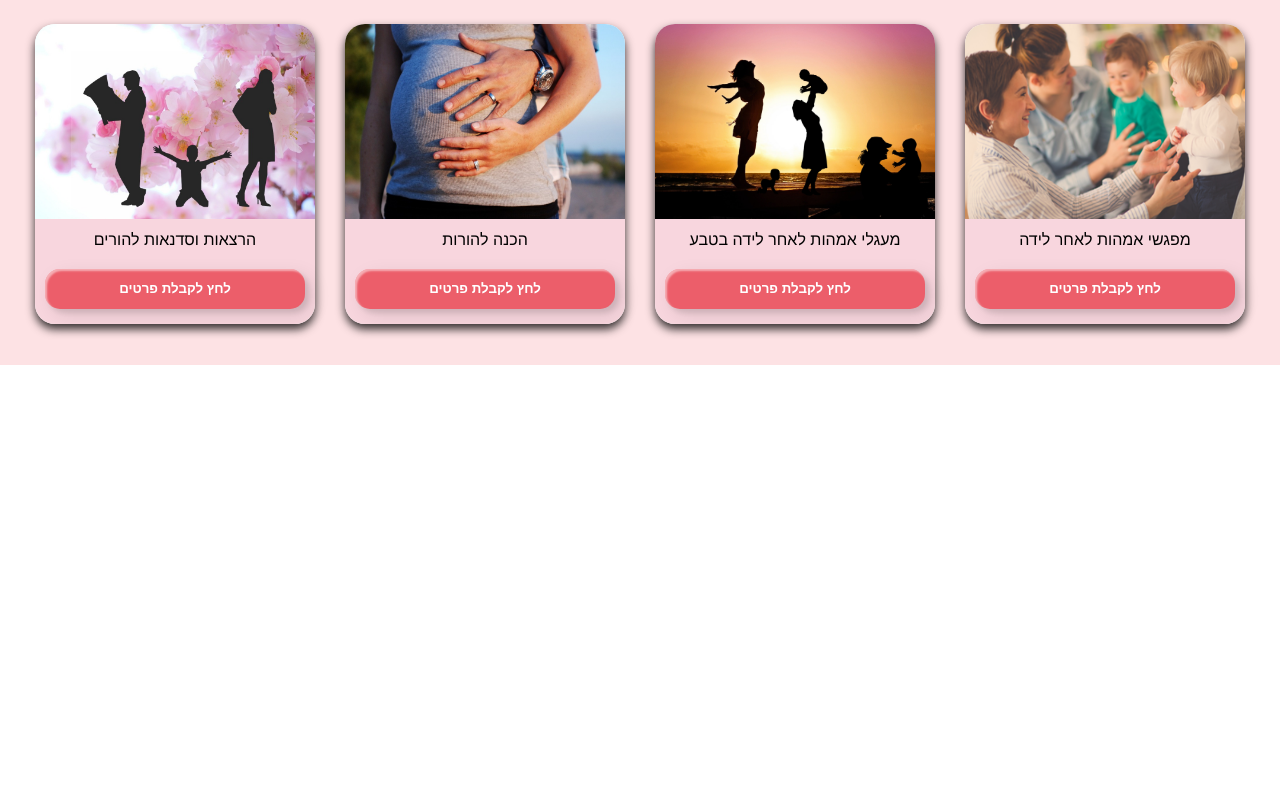
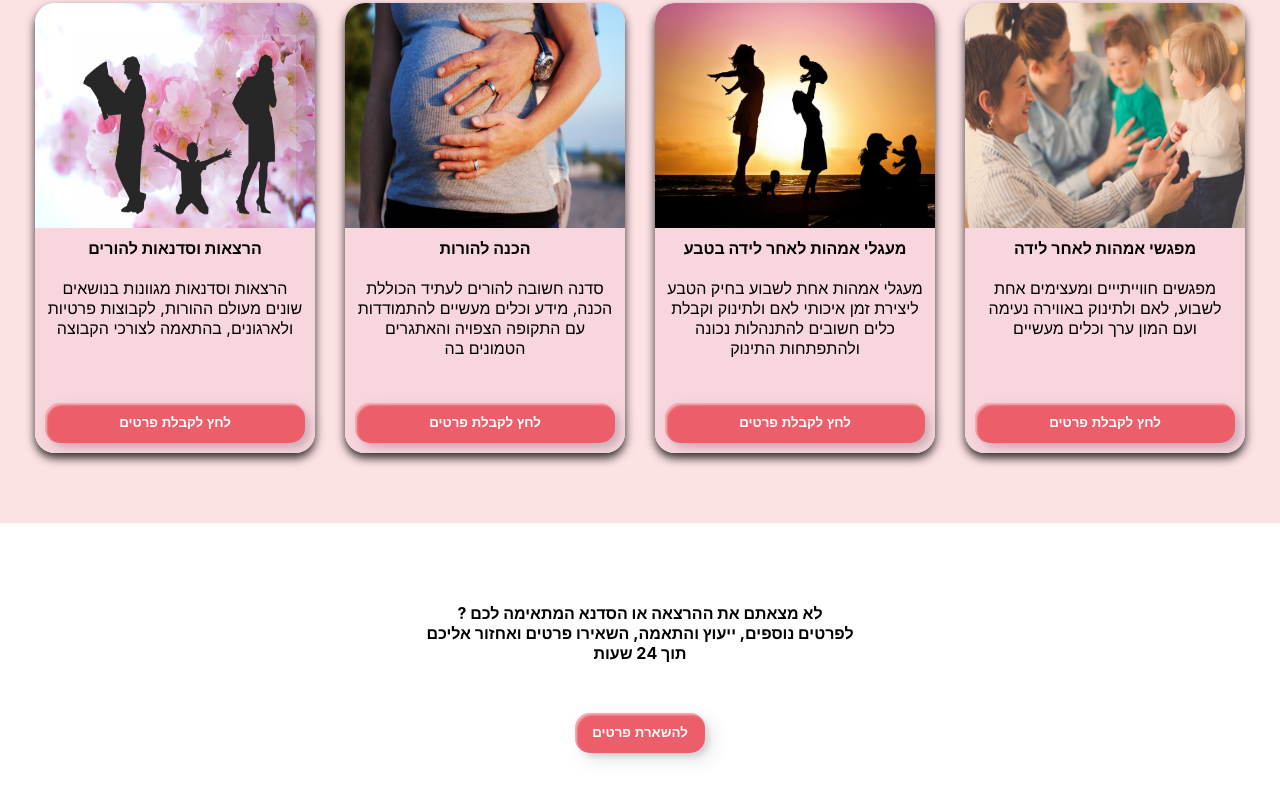
Before and after one commit to itaycs2407/Family-Consult, a React (Create React App) app: page /workshops in a window 1280 px wide. Shown: the part 350-1150 px from the top of the page. Before the commit the page ends 800 px from the top, so only its background shows below. Built offline with nearby package versions, Linux system fonts and the light colour scheme; the HTML template or start-up script is replaced by a standard one.

Commit message:
change workshops layout

```diff
--- a/src/components/workshop/workshop-item.tsx
+++ b/src/components/workshop/workshop-item.tsx
@@ -24,6 +24,7 @@ const WorkshopItem: React.FC<Props> = ({ workshop, workshopKey }) => {
 
       <Title>{workshop.title}</Title>
       <Description>
+        {workshop.description}
         <StyledButton>
           {locale("workshopPressForMoreDetails") as string}
         </StyledButton>
@@ -34,7 +35,7 @@ const WorkshopItem: React.FC<Props> = ({ workshop, workshopKey }) => {
 
 const Container = styled.div`
   width: 280px;
-  height: 300px;
+  height: 450px;
   box-shadow: 0 5px 10px rgba(0, 0, 0, 0.8);
   background-color: white;
   display: flex;
@@ -43,7 +44,7 @@ const Container = styled.div`
 `;
 
 const ImageContainer = styled.div`
-  height: 65%;
+  height: 50%;
   border-top-left-radius: 20px;
   border-top-right-radius: 20px;
 `;
@@ -59,12 +60,13 @@ const Title = styled.div`
   padding: 10px;
   background-color: #f8d6de;
   text-align: center;
+  font-weight: 700;
 `;
 
 const Description = styled.div`
-  text-align: right;
   padding: 10px;
   display: flex;
+  text-align: center;
   flex-direction: column;
   justify-content: space-between;
   border-bottom-left-radius: 20px;
--- a/src/constant/workshopsData.ts
+++ b/src/constant/workshopsData.ts
@@ -24,21 +24,29 @@ export const workshopsInfo: Array<WorkshopInfo> = [
   {
     key: "parents",
     title: "הרצאות וסדנאות להורים",
+    description:
+      "הרצאות וסדנאות מגוונות בנושאים שונים מעולם ההורות, לקבוצות פרטיות ולארגונים, בהתאמה לצורכי הקבוצה",
     image: becomingParents,
   },
   {
     key: "parentsPrepare",
     title: "הכנה להורות",
+    description:
+      "סדנה חשובה להורים לעתיד הכוללת הכנה, מידע וכלים מעשיים להתמודדות עם התקופה הצפויה והאתגרים הטמונים בה",
     image: parents,
   },
   {
     key: "natureMothers",
     title: "מעגלי אמהות לאחר לידה בטבע",
+    description:
+      "מעגלי אמהות אחת לשבוע בחיק הטבע ליצירת זמן איכותי לאם ולתינוק וקבלת כלים חשובים להתנהלות נכונה ולהתפתחות התינוק",
     image: mothers,
   },
   {
     key: "mothers",
     title: "מפגשי אמהות לאחר לידה",
+    description:
+      "מפגשים חווייתייים ומעצימים אחת לשבוע, לאם ולתינוק באווירה נעימה ועם המון ערך וכלים מעשיים",
     image: defaultImage,
   },
 ];
--- a/src/locale/locale.ts
+++ b/src/locale/locale.ts
@@ -62,6 +62,7 @@ const translate: any = {
     personalConsultSumUp: "אל תשארו עם האתגרים לבד",
     personalConsultFinalBullets: [],
     workshopSinglePageRedirectToContact: "להרשמה ופרטים נוספים",
+    sendDetails: "להשארת פרטים",
     consultRedirectToContact: "להפנייה",
     workshopsHeader: "הסדנאות שלי",
     emailSendConfirmation: "ההודעה נשלחה בהצלחה",
--- a/src/pages/workshops.tsx
+++ b/src/pages/workshops.tsx
@@ -1,30 +1,20 @@
 import React, { useEffect } from "react";
 import WorkshopItem from "../components/workshop/workshop-item";
 import styled from "@emotion/styled/macro";
-import { FadeInContainer, Header } from "../constant/style";
+import { FadeInContainer, Header, StyledButton } from "../constant/style";
 import { workshopsInfo } from "../constant/workshopsData";
 import { locale } from "../locale/locale";
 import { StyledImageContainer } from "./home";
-
-const IntroContainer = styled.div`
-  text-align: center;
-  line-height: 30px;
-  width: 35%;
-  margin-bottom: 20px;
-`;
-
-const CenteredStyledImageContainer = styled(StyledImageContainer)`
-  flex-direction: column;
-  align-items: center;
-`;
+import { useHistory } from "react-router-dom";
 
 const Workshops: React.FC = () => {
   useEffect(() => {
     window.scrollTo(0, 0);
   }, []);
 
+  const history = useHistory();
   return (
-    <>
+    <Wrapper>
       <Header>{locale("workshopsHeader")}</Header>
       <CenteredStyledImageContainer>
         <IntroContainer>
@@ -46,7 +36,17 @@ const Workshops: React.FC = () => {
           ))}
         </StyledContainer>
       </CenteredStyledImageContainer>
-    </>
+      <ContentContainer>
+        <b>
+          ? לא מצאתם את ההרצאה או הסדנא המתאימה לכם
+          <br />
+          לפרטים נוספים, ייעוץ והתאמה, השאירו פרטים ואחזור אליכם תוך 24 שעות
+        </b>
+      </ContentContainer>
+      <StyledButton onClick={() => history.push(`/contact`)}>
+        {locale("sendDetails")}
+      </StyledButton>
+    </Wrapper>
   );
 };
 
@@ -60,4 +60,31 @@ const StyledContainer = styled(FadeInContainer)`
   }
 `;
 
+const Wrapper = styled.div`
+  display: flex;
+  justify-content: center;
+  align-items: center;
+  flex-direction: column;
+  margin-bottom: 100px;
+`;
+
+const ContentContainer = styled.div`
+  text-align: center;
+  margin: 80px 0 50px;
+  width: 35%;
+`;
+
+const IntroContainer = styled.div`
+  text-align: center;
+  line-height: 30px;
+  width: 35%;
+  margin-bottom: 20px;
+`;
+
+const CenteredStyledImageContainer = styled(StyledImageContainer)`
+  flex-direction: column;
+  align-items: center;
+  padding: 20px 0 70px;
+`;
+
 export default Workshops;
```
